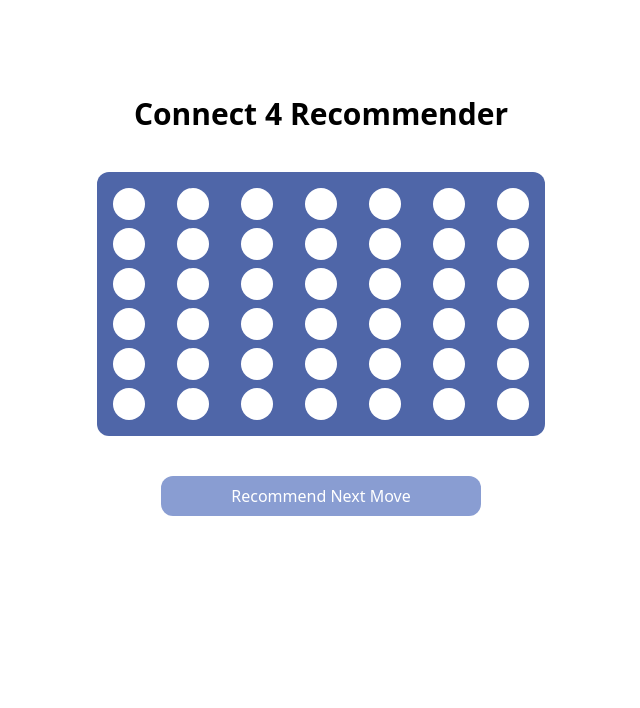
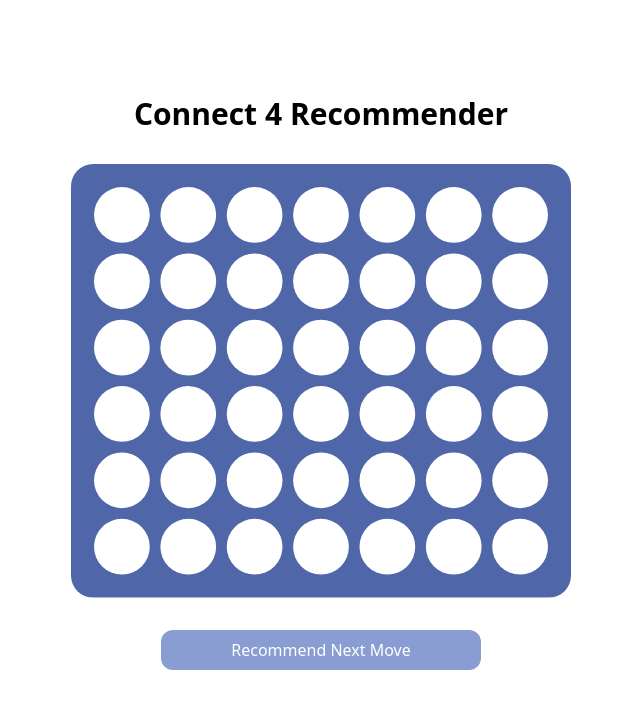
Before and after one commit to Ashleyc417/cpsc481-project2, a SvelteKit app: page / in a window 1280 px wide. Shown: the top 708 px of the page, without its empty margins (319-959 px from the left). Built offline with nearby package versions, Linux system fonts and the light colour scheme.

Commit message:
update board to use svgs (to be used with animations)

```diff
--- /dev/null
+++ b/src/lib/components/Board.svelte
@@ -0,0 +1,73 @@
+<script lang="ts">
+	import { PLAYER_1, EMPTY, ROWS, COLUMNS } from '$lib/connect4/logic';
+	import { gameState, handleCellClick } from '$lib/connect4/state.svelte';
+
+	const CELL_SIZE = 60;
+	const CELL_PADDING = 16;
+
+	const W = COLUMNS * CELL_SIZE + CELL_PADDING * 2;
+	const H = ROWS * CELL_SIZE + CELL_PADDING * 2;
+
+	function cx(col: number): number {
+		return CELL_PADDING + col * CELL_SIZE + CELL_SIZE / 2;
+	}
+
+	function cy(row: number): number {
+		return CELL_PADDING + row * CELL_SIZE + CELL_SIZE / 2;
+	}
+</script>
+
+<svg width="90%" viewBox={`0 0 ${W} ${H}`} style="max-width: 500px; cursor: pointer;">
+	<defs>
+		<mask id="board-mask">
+			<rect width={W} height={H} fill="white" />
+			{#each gameState.board as row, r}
+				{#each row as _cell, c}
+					<circle cx={cx(c)} cy={cy(r)} r={CELL_SIZE * 0.42} fill="black" />
+				{/each}
+			{/each}
+		</mask>
+	</defs>
+
+	<rect x="0" y="0" width={W} height={H} rx="20" ry="20" fill="#4f66a8" mask="url(#board-mask)" />
+
+	{#each gameState.board as row, r}
+		{#each row as cell, c}
+			{#if cell !== EMPTY}
+				<circle
+					cx={cx(c)}
+					cy={cy(r)}
+					r={CELL_SIZE * 0.42}
+					fill={cell === PLAYER_1 ? '#facc15' : '#ef4444'}
+					style="transition: cy 200ms ease;"
+				/>
+			{/if}
+		{/each}
+	{/each}
+
+	{#if gameState.recommendedMove}
+		<circle
+			cx={cx(gameState.recommendedMove[1])}
+			cy={cy(gameState.recommendedMove[0])}
+			r={CELL_SIZE * 0.42}
+			fill={gameState.playerTurn === PLAYER_1 ? 'rgba(250,204,21,0.35)' : 'rgba(239,68,68,0.35)'}
+			style="pointer-events: none;"
+		/>
+	{/if}
+
+	{#each Array(COLUMNS) as _, col}
+		<rect
+			x={CELL_PADDING + col * CELL_SIZE}
+			y={0}
+			width={CELL_SIZE}
+			height={H}
+			fill="transparent"
+			onclick={() => handleCellClick(col)}
+			class="outline-none"
+			onkeydown={(e) => {}}
+			tabindex={0}
+			role="button"
+			aria-label={`Drop in column ${col + 1}`}
+		/>
+	{/each}
+</svg>
--- a/src/routes/+page.svelte
+++ b/src/routes/+page.svelte
@@ -1,42 +1,13 @@
 <script lang="ts">
 	import './styles.css';
-	import { gameState, handleCellClick, recommendMove, resetGame } from '$lib/connect4/state.svelte';
-	import { EMPTY, PLAYER_1, PLAYER_2, Winner } from '$lib/connect4/logic';
+	import { gameState, recommendMove, resetGame } from '$lib/connect4/state.svelte';
+	import { Winner } from '$lib/connect4/logic';
+	import Board from '$lib/components/Board.svelte';
 </script>
 
-<main class="max-w-3xl mx-auto flex flex-col items-center gap-4 p-6 pt-24">
+<main class="max-w-3xl mx-auto flex flex-col items-center gap-8 p-6 pt-24">
 	<h1 class="text-xl md:text-3xl font-bold">Connect 4 Recommender</h1>
-	<div class="my-6 flex flex-col items-center justify-center gap-2 bg-[#4f66a8] p-4 rounded-xl">
-		{#each gameState.board as row, r (`row-${r}`)}
-			<div class="flex items-center justify-center gap-4 md:gap-8">
-				{#each row as cell, c (`cell-${r}-${c}`)}
-					<div
-						role="button"
-						tabindex={0}
-						onclick={() => handleCellClick(c)}
-						class="cursor-pointer aspect-square w-6 md:w-8 rounded-full"
-						class:bg-white={cell === EMPTY &&
-							!(
-								gameState.recommendedMove &&
-								gameState.recommendedMove[0] === r &&
-								gameState.recommendedMove[1] === c
-							)}
-						class:bg-yellow-300={cell === PLAYER_1}
-						class:bg-red-400={cell === PLAYER_2}
-						class:bg-yellow-100={gameState.recommendedMove &&
-							gameState.recommendedMove[0] === r &&
-							gameState.recommendedMove[1] === c &&
-							gameState.playerTurn === PLAYER_1}
-						class:bg-red-200={gameState.recommendedMove &&
-							gameState.recommendedMove[0] === r &&
-							gameState.recommendedMove[1] === c &&
-							gameState.playerTurn !== PLAYER_1}
-						onkeydown={() => {}}
-					></div>
-				{/each}
-			</div>
-		{/each}
-	</div>
+	<Board />
 	{#if gameState.isGameOver}
 		<p class="text-lg md:text-xl font-semibold">
 			{#if gameState.winner === Winner.TIE}
```
